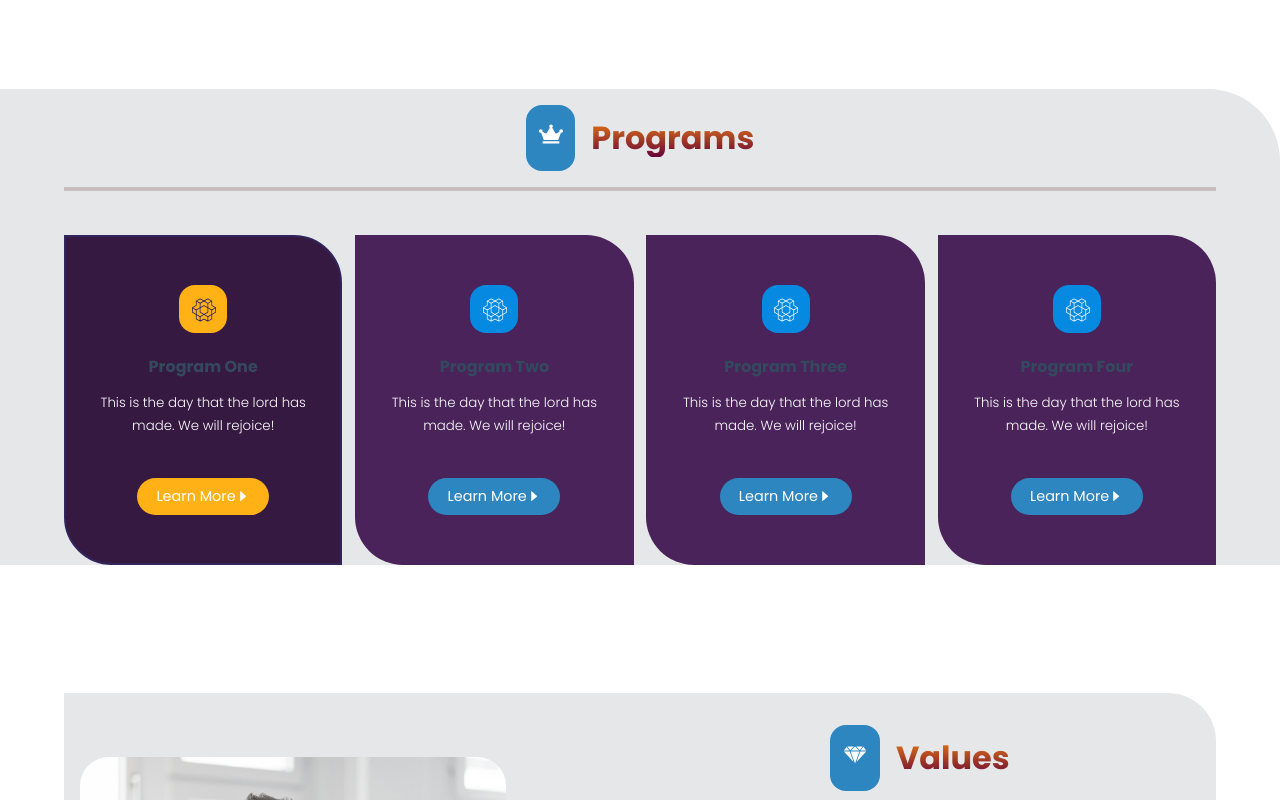
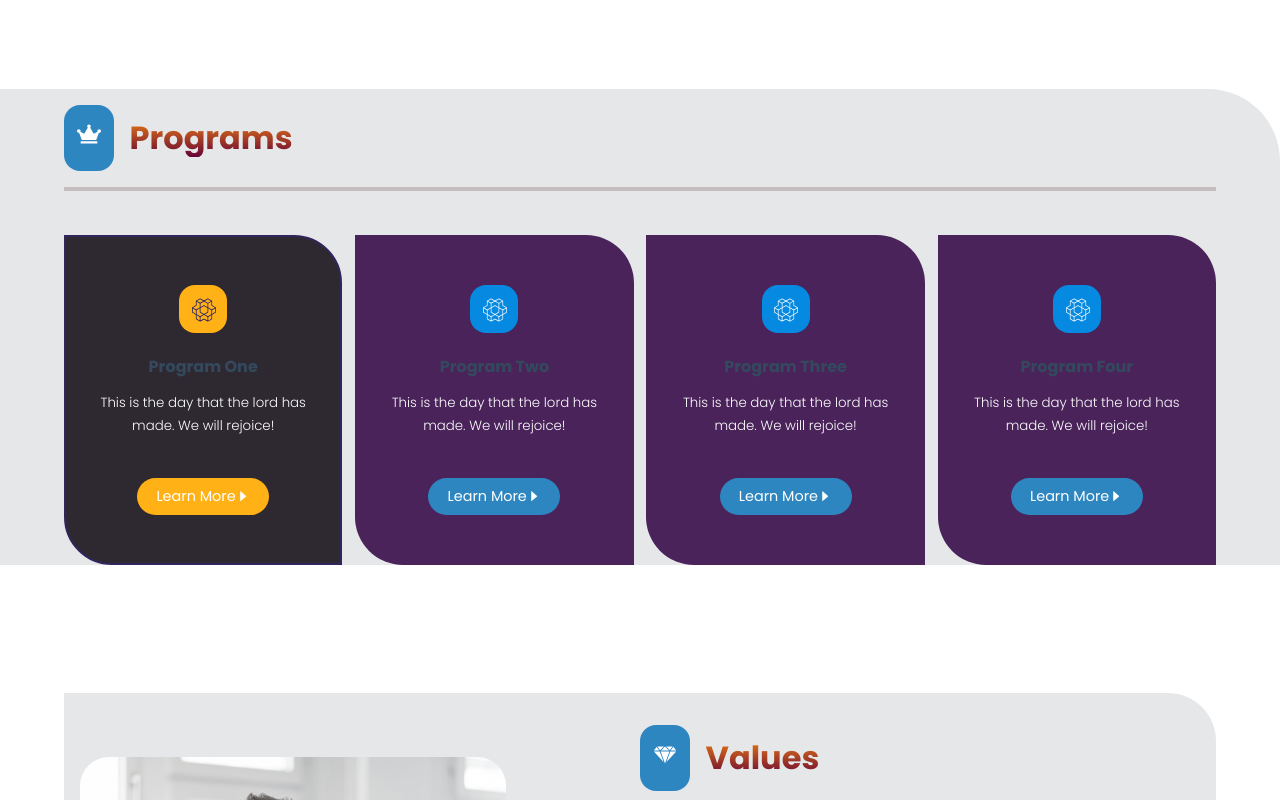
Before and after one commit to belaymit/reactjs-website, a React (Create React App) app: page / in a window 1280 px wide. In both pictures the pointer is over the element 203 px from the left and 1244 px from the top of the page. Shown: the part 844-1644 px from the top of the page. Built offline with nearby package versions, Linux system fonts and the light colour scheme.

Commit message:
added css rule to justify values and programs title to the left

```diff
--- a/src/index.css
+++ b/src/index.css
@@ -103,7 +103,6 @@ section {
 .section-head {
   display: flex;
   align-items: center;
-  justify-content: center;
   gap: 1rem;
   width: 100%;
   padding: 1rem 0;
@@ -135,7 +134,7 @@ section {
 }
 
 .card:hover {
-  background: #351941;
+  background: #2e2930;
   border-color: var(--color-gray-500);
   cursor: default;
 }
```
